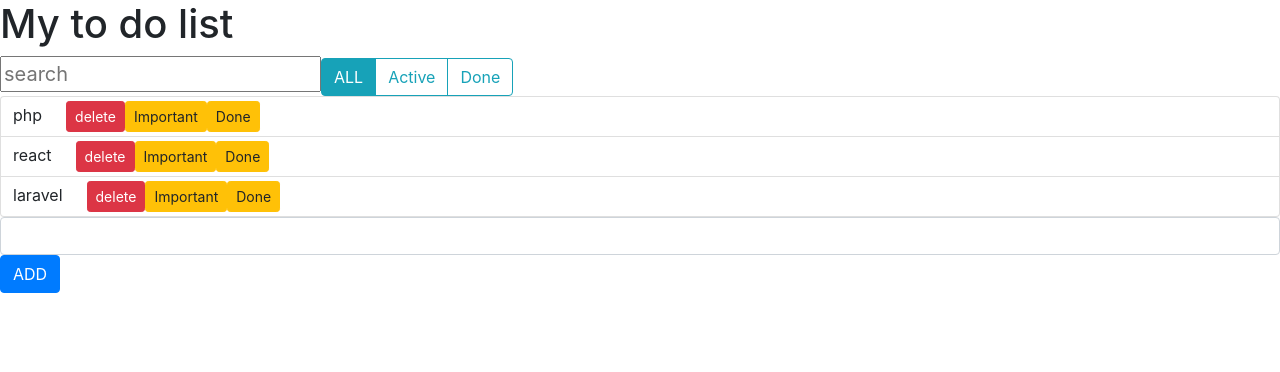
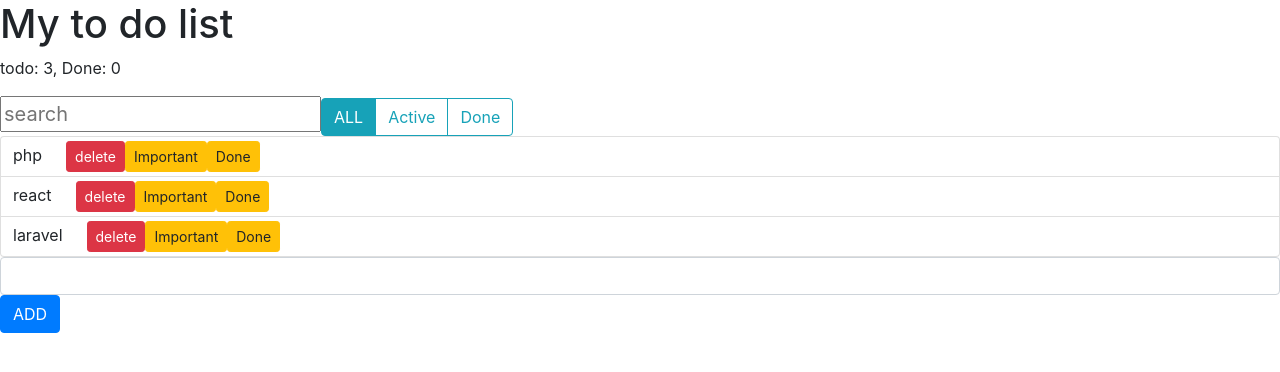
Before and after one commit to arborin/feedback_react_app, a React (Create React App) app: page / in a window 1280 px wide. Shown: the top 372 px of the page. Built offline with nearby package versions, Linux system fonts and the light colour scheme.

Commit message:
[ADD] todo, done counter

```diff
--- a/src/App.js
+++ b/src/App.js
@@ -17,7 +17,8 @@ class App extends React.Component {
       this.createTodoItem('php'),
       this.createTodoItem('react'),
       this.createTodoItem('laravel')
-    ]
+    ],
+    term: ''
   }
 
   createTodoItem(label) {
@@ -61,13 +62,30 @@ class App extends React.Component {
     this.setState({ 'todoData': newData });
   }
 
+  search = (items, term) => {
+    if (term.length == 0) {
+      return items
+    }
+
+    // let newData = items.filter((el) => { el.label.indexOf(term) > -1 });
+
+    // return newData
+  }
+
   render() {
+    const { todoData, term } = this.state
+    console.log(todoData)
+
+    const fisibleItems = this.search(todoData, term);
+
+    const doneCount = this.state.todoData.filter((el) => !el.done).length
+    const todoCount = this.state.todoData.length - doneCount
     return (
       <>
-        <AppHeader />
+        <AppHeader todo={doneCount} done={todoCount} />
         <SearchPanel />
         <ItemStatusFilter />
-        <TodoList todos={this.state.todoData}
+        <TodoList todos={todoData}
           onDeleted={this.deleteItem}
           onToggleImportant={this.onToggleImportant}
           onToggleDone={this.onToggleDone}
--- a/src/components/app-header/app-header.jsx
+++ b/src/components/app-header/app-header.jsx
@@ -1,6 +1,10 @@
-const AppHeader = () => {
+const AppHeader = (props) => {
     return (
-        <h1>My to do list</h1>
+        <>
+            <h1>My to do list</h1>
+            <p>todo: {props.todo}, Done: {props.done}</p>
+        </>
+
     )
 }
 
```
